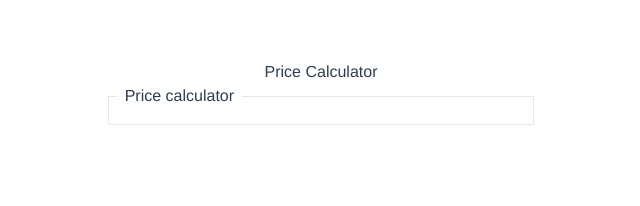
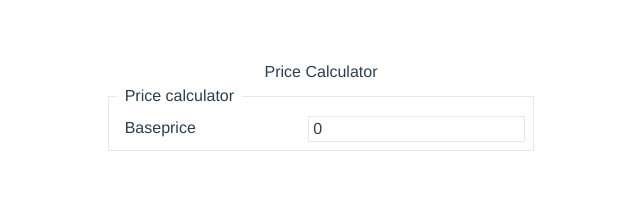
Before and after one commit to pluxain/price-calculator, a Vue app: page / in a window 1280 px wide. Shown: the top 206 px of the page, without its empty margins (319-959 px from the left). Built offline with nearby package versions, Linux system fonts and the light colour scheme.

Commit message:
Add baseprice field

```diff
--- a/src/views/PriceCalculator.vue
+++ b/src/views/PriceCalculator.vue
@@ -5,11 +5,32 @@
     <form>
       <fieldset>
         <legend>Price calculator</legend>
+        <div class="field-input">
+          <label for="basePrice" class="label">Baseprice</label>
+          <input
+            type="number"
+            class="input"
+            step="0.01"
+            min="0"
+            id="basePrice"
+            v-model="basePrice"
+          />
+        </div>
       </fieldset>
     </form>
   </section>
 </template>
 
+<script lang="ts">
+import Vue from "vue";
+export default Vue.extend({
+  data() {
+    return {
+      basePrice: 0.0
+    };
+  }
+});
+</script>
 <style scoped>
 section {
   @apply flex flex-col items-center;
@@ -23,4 +44,13 @@ fieldset {
 legend {
   @apply px-2 text-left;
 }
+.field-input {
+  @apply flex flex-row w-full;
+}
+.label {
+  @apply w-1/2 text-left px-2;
+}
+.input {
+  @apply border flex-grow ml-2 px-1;
+}
 </style>
```
